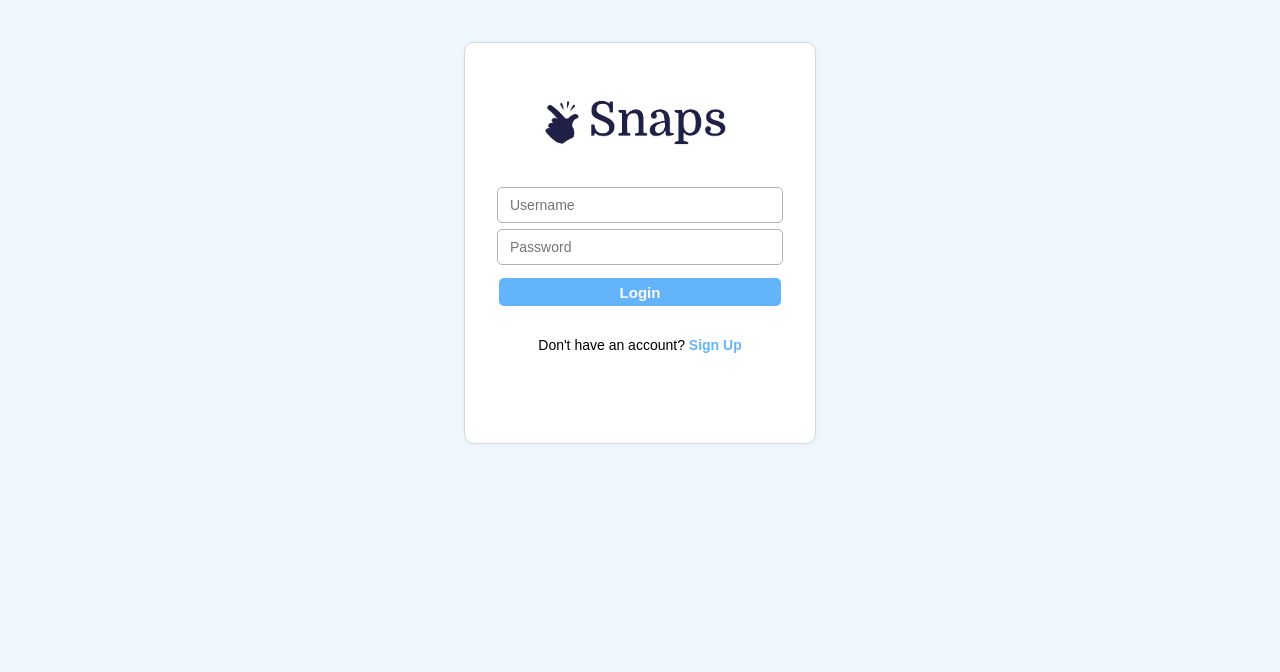
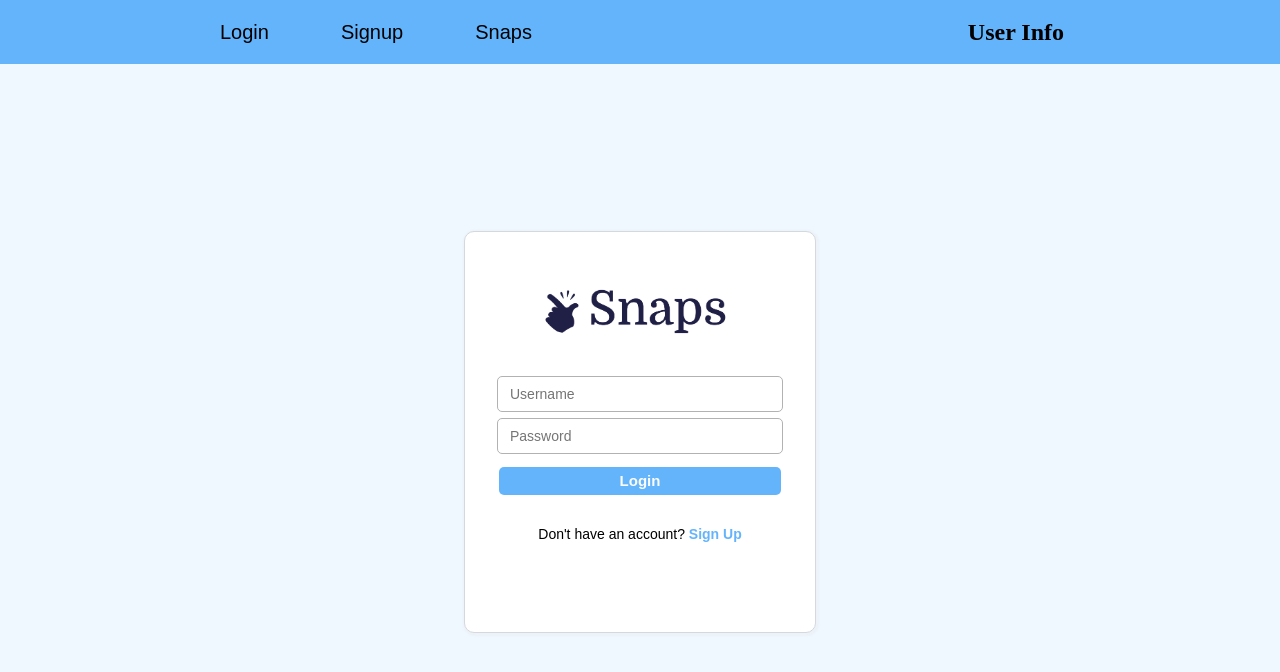
Before and after one commit to Team-Goblin-Shark-at-CodeSmith/Snaps, a React app: page / in a window 1280 px wide. Shown: the top 672 px of the page. Built offline with nearby package versions, Linux system fonts and the light colour scheme.

Commit message:
made navbar

```diff
--- a/client/App.jsx
+++ b/client/App.jsx
@@ -4,16 +4,17 @@ import { HashRouter as Router, Routes, Route } from 'react-router-dom';
 import './stylesheets/styles.css';
 import SnapsContainer from "./containers/SnapsContainer.jsx";
 import SignupContainer from "./containers/SignupContainer.jsx"
-import Navbar from "./containers/SnapsContainer.jsx";
+import Navbar from "./components/Navbar.jsx";
 
 const App = () => {
 
     return (
-        <div>
+        <div className="main-div">
             <Router>
+                <Navbar />
                 <Routes>
                     <Route path="/" element={<LoginContainer />} />
-                <Route path="/signup" element={<SignupContainer />} />
+                    <Route path="/signup" element={<SignupContainer />} />
                     <Route path="/snaps" element={<SnapsContainer />} />
                 </Routes>
             </Router>
--- a/client/components/Navbar.jsx
+++ b/client/components/Navbar.jsx
@@ -1,9 +1,22 @@
 import React from "react";
+import { Link} from "react-router-dom";
+
+const linkStyle = {
+  color: "black",
+};
+
 
 function Navbar() {
 
   return (
-    <h1>Navbar</h1>
+    <div className="navbar">
+      <div className="navbar-links">
+        <div className="navbar-link"><Link to="/" style={linkStyle}>Login</Link></div>
+        <div className="navbar-link"><Link to="/signup"  style={linkStyle}>Signup</Link></div>
+        <div className="navbar-link"><Link to="/snaps"  style={linkStyle}>Snaps</Link></div>
+      </div>
+      <div className="navbar-user-info-link">User Info</div>
+    </div>
   );
 }
 
--- a/client/containers/SnapsContainer.jsx
+++ b/client/containers/SnapsContainer.jsx
@@ -1,6 +1,5 @@
 import React from "react";
 import { useSelector, useDispatch } from "react-redux";
-import { BrowserRouter } from "react-router-dom";
 import Snap from "../components/Snap.jsx";
 import { setSnapsList } from "../redux/snapsSlice.js";
 
--- a/client/stylesheets/styles.css
+++ b/client/stylesheets/styles.css
@@ -2,8 +2,25 @@
     width: 100%;
     height: 100%;
     display: flex;
-    /* align-items: center; */
     justify-content: center;
+}
+
+.main-div {
+    display: flex;
+    flex-direction: column;
+    align-items: center;
+    justify-content: center;
+    width: 100%;
+    height: 100vh;
+}
+
+.navbar {
+    display: flex;
+    justify-content: space-around;
+    align-items: center;
+    height: 8%;
+    width: 100%;
+    background-color: #64b4fc;
 }
 
 button {
@@ -30,17 +47,16 @@ h1 {
 }
 
 .login {
-    background-color: white;
+    background-color: rgb(255, 255, 255);
     display: flex;
     flex-direction: column;
     width: 350px;
     height: 400px;
-    margin-top: 12%;
     border-radius: 10px;
     border: 0.5px solid rgb(211, 217, 223);
     box-shadow: 1px 1px 2px 2px rgba(229, 232, 235, 0.4);
     align-items: center;
-
+    margin: auto;
 }
 
 #login-logo {
@@ -194,5 +210,30 @@ a:hover {
     padding: 8px;
     box-shadow: 1px 1px 2px 2px rgba(229, 232, 235, 0.4);
 
+}
 
+.navbar-links {
+    font-family: Arial, Helvetica, sans-serif;
+    display: flex;
+    flex-direction: row;
+    justify-content: space-between;
+    width: 25%;
 }
+
+.navbar-link {
+    /* border: 1px solid gray;
+    background-color: rgba(229, 232, 235, 0.4); */
+    border-radius: 3px;
+    font-size: 20px;
+    padding: 4px;
+}
+
+.navbar-user-info-link {
+    display: flex;
+    align-items: center;
+    height: 100%;
+    /* border-right: 2px solid black;
+    border-left: 2px solid black; */
+    font-weight: 600;
+    font-size: 24px;
+}
```
Also changed, not shown: client/stylesheets/navbar.css (deleted).
